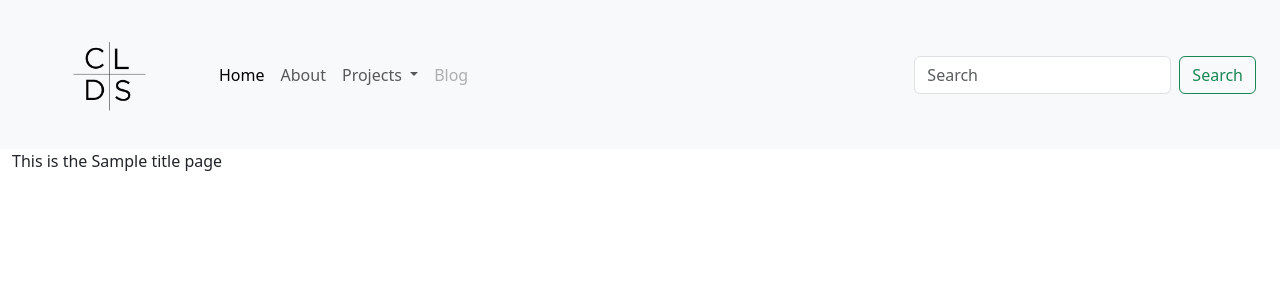
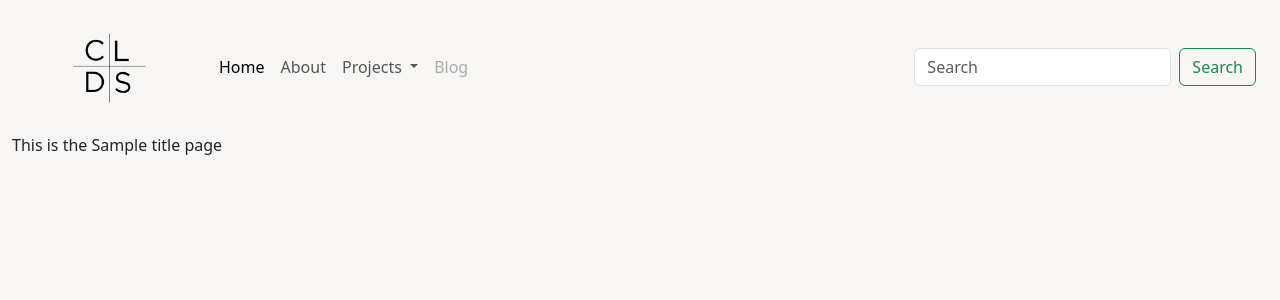
Before and after one commit to colelandolt/personal-website, a Django app: template src/templates/pages/about.html in a window 1280 px wide. Shown: the top 300 px of the page. Run offline with Django 5.2, Linux system fonts and the light colour scheme; the template is opened without the code that fills it: most values are stand-ins (such as "Sample title", 1, 10 or a date in 2020); some libraries are stand-ins or nearby versions.

Commit message:
add styling to base

```diff
--- a/src/templates/base.html
+++ b/src/templates/base.html
@@ -5,8 +5,10 @@
     <meta name="viewport" content="width=device-width, initial-scale=1">
     <title>{% block title %}Cole Landolt{% endblock %}</title>
     {% include "base/css.html" %}
+    {% load static %}
+    <link rel="stylesheet" href="{% static 'css/base.css' %}">
   </head>
-  <body>
+  <body class="body-bg">
     {% include "base/navbar.html" %}
     {% include "base/messages.html" %}
 
```
